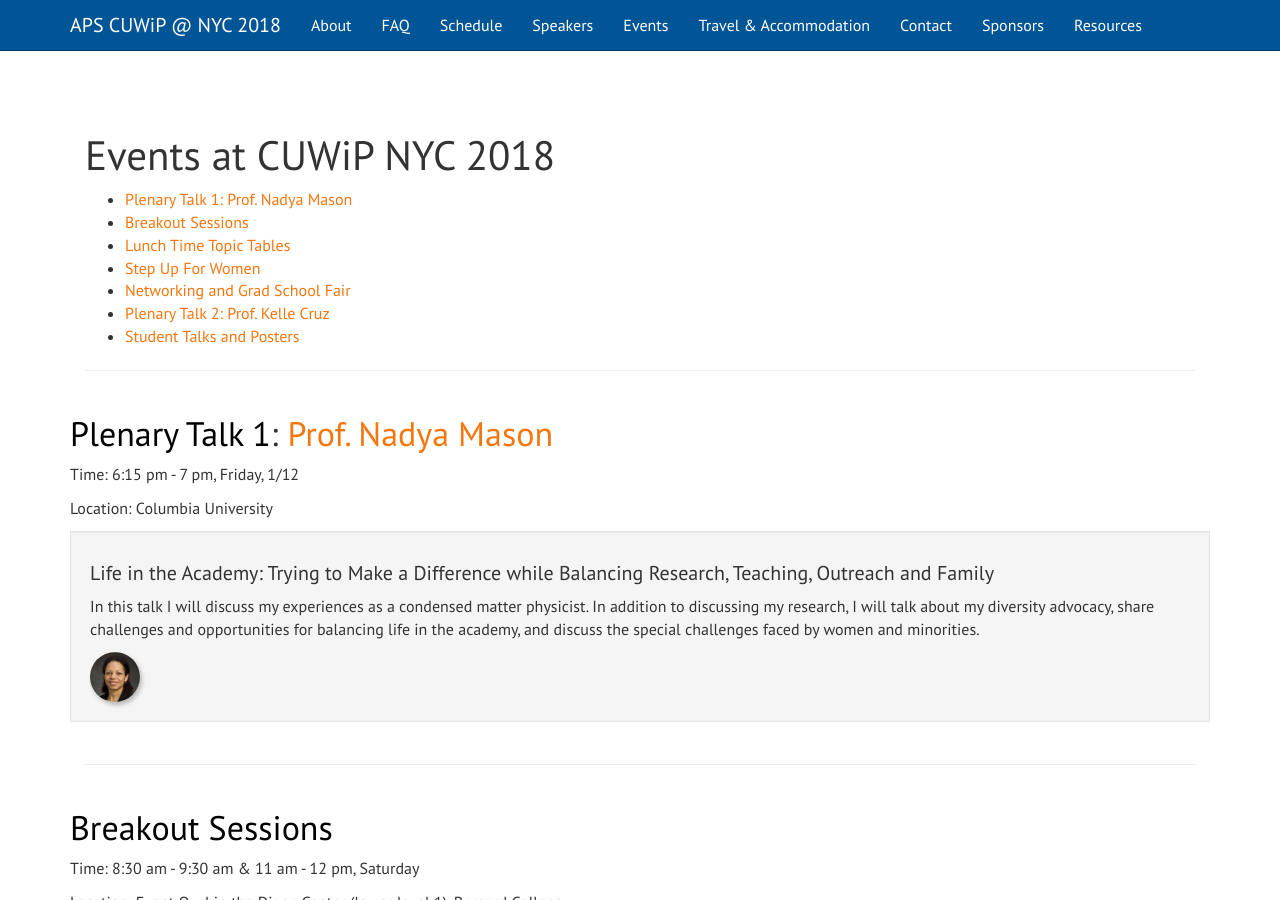
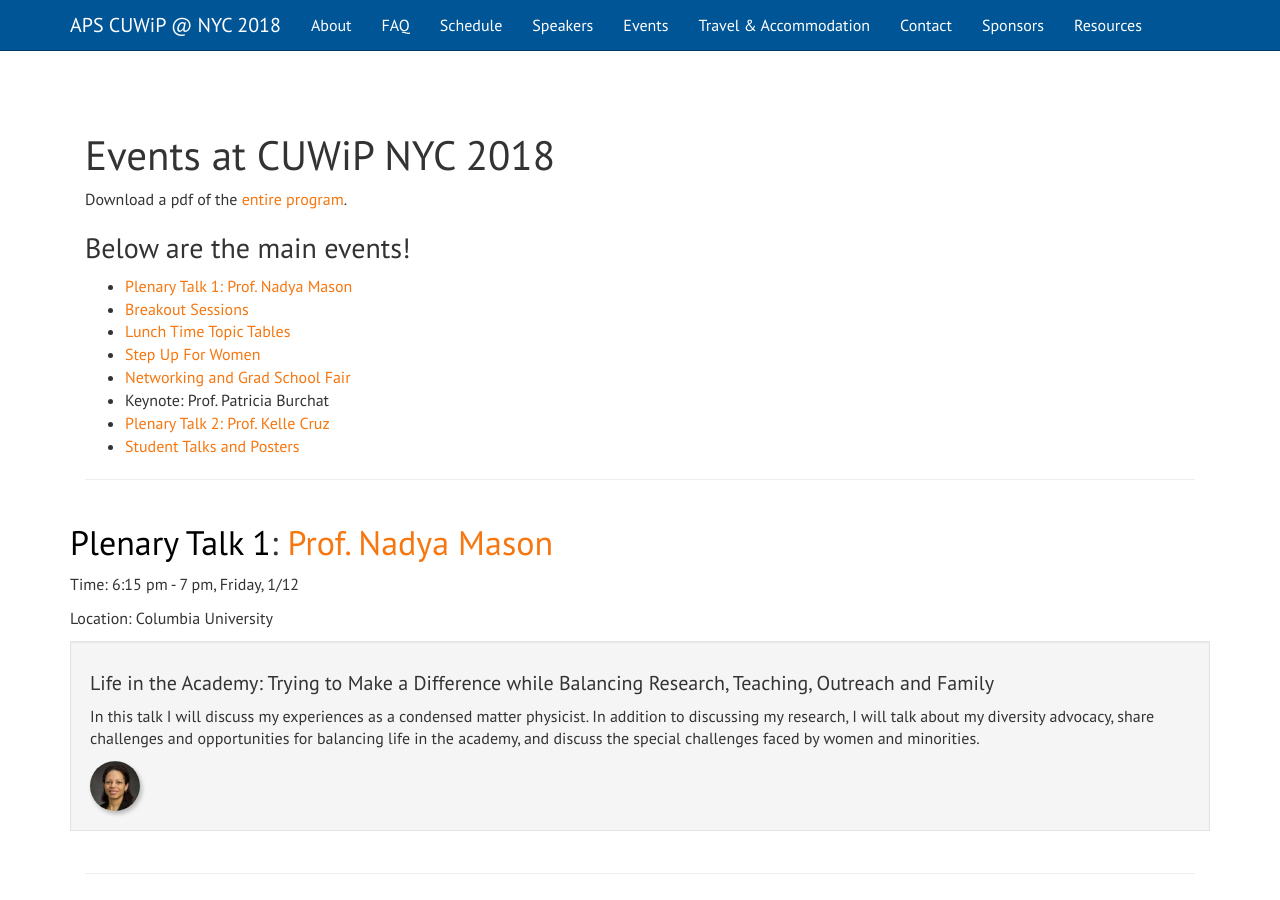
Before and after one commit to cuwip-nyc/cuwip-nyc.github.io, a Jekyll site: the page built from events.html, in a window 1280 px wide and 900 px high. Built offline with Jekyll 4.4.1, drawn with Linux system fonts in a browser that asks for light colours; nearby versions of some CDN libraries.

Commit message:
add program pdf

```diff
--- a/events.html
+++ b/events.html
@@ -7,12 +7,15 @@ order: 6
 ---
 
 <h1>Events at CUWiP NYC 2018</h1>
+<p>Download a pdf of the <a href="{{site.baseurl}}/documents/cuwip_program_final.pdf">entire program</a>.</p>
+<h3>Below are the main events!</h3>
 <ul>
   <li><a href="#plenary1">Plenary Talk 1: Prof. Nadya Mason</a> </li>
   <li><a href="#breakouts">Breakout Sessions</a></li>
   <li><a href="#topicTables">Lunch Time Topic Tables</a></li>
   <li><a href="#stepUp">Step Up For Women</a> </li>
   <li><a href="#networkingFair">Networking and Grad School Fair</a></li>
+  <li>Keynote: Prof. Patricia Burchat</li>
   <li><a href="#plenary2">Plenary Talk 2: Prof. Kelle Cruz</a> </li>
   <li><a href="#studentTalks">Student Talks and Posters</a></li>
 </ul>
--- a/index.html
+++ b/index.html
@@ -61,6 +61,7 @@ role="button">More details</a></p>
 img-responsive center-block" width="140" height="140">
       <h2>What's the plan?</h2>
       <p>We will have talks, panels, food, posters and more. </p>
+      <p>Here is a pdf of the entire <a href="{{site.baseurl}}/documents/cuwip_program_final.pdf">program</a>.</p>
       <p><a class="btn btn-default" href="{{site.baseurl}}/schedule/"
 role="button">See the schedule</a></p>
    </div>
--- a/schedule.html
+++ b/schedule.html
@@ -8,7 +8,9 @@ order: 3
 
 <h3>Schedule</h3>
 <p>All times are for Eastern Standard Time (EST).</p>
+<p>Download a pdf of the <a href="{{site.baseurl}}/documents/cuwip_program_final.pdf">entire program</a>.</p>
 
+<hr>
 
 <h3>Friday January 12</h3>
 <p>Locations are for Columbia University</p>
```
Also changed, not shown: 4 other files.
